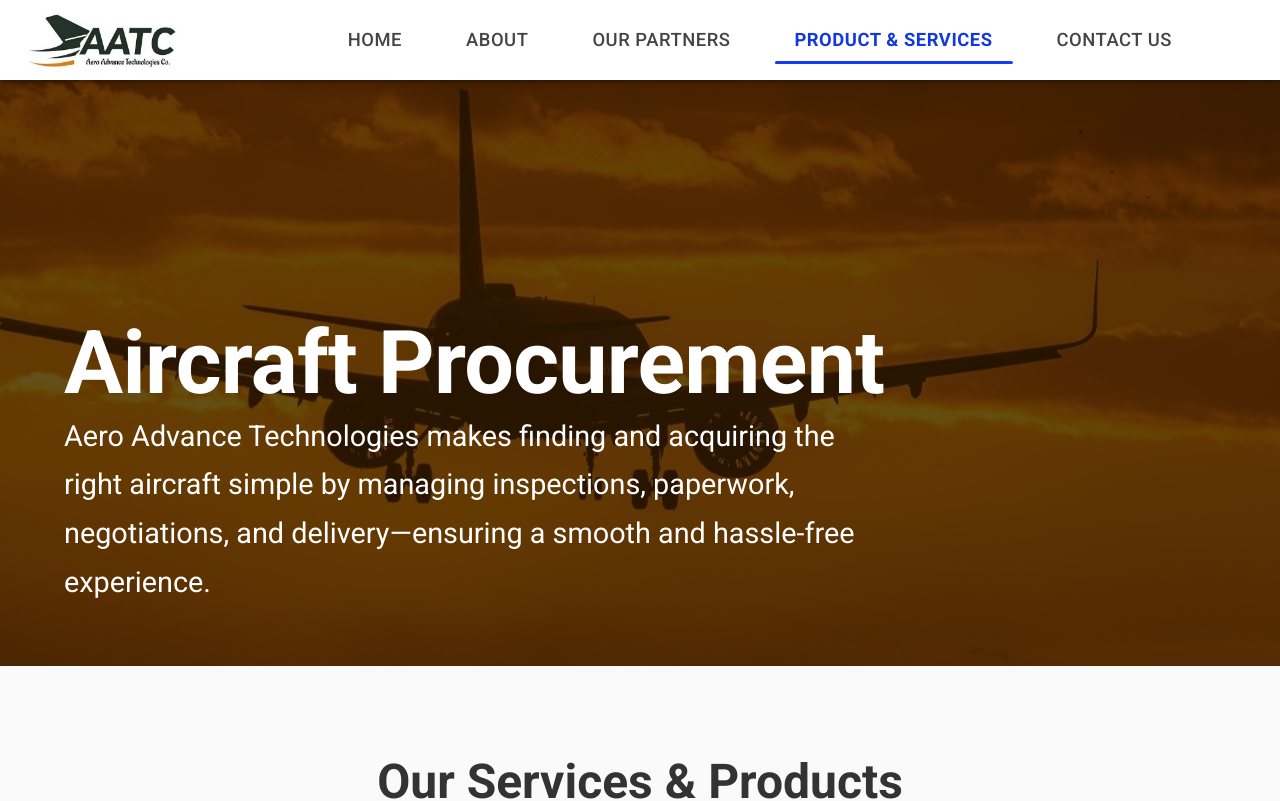
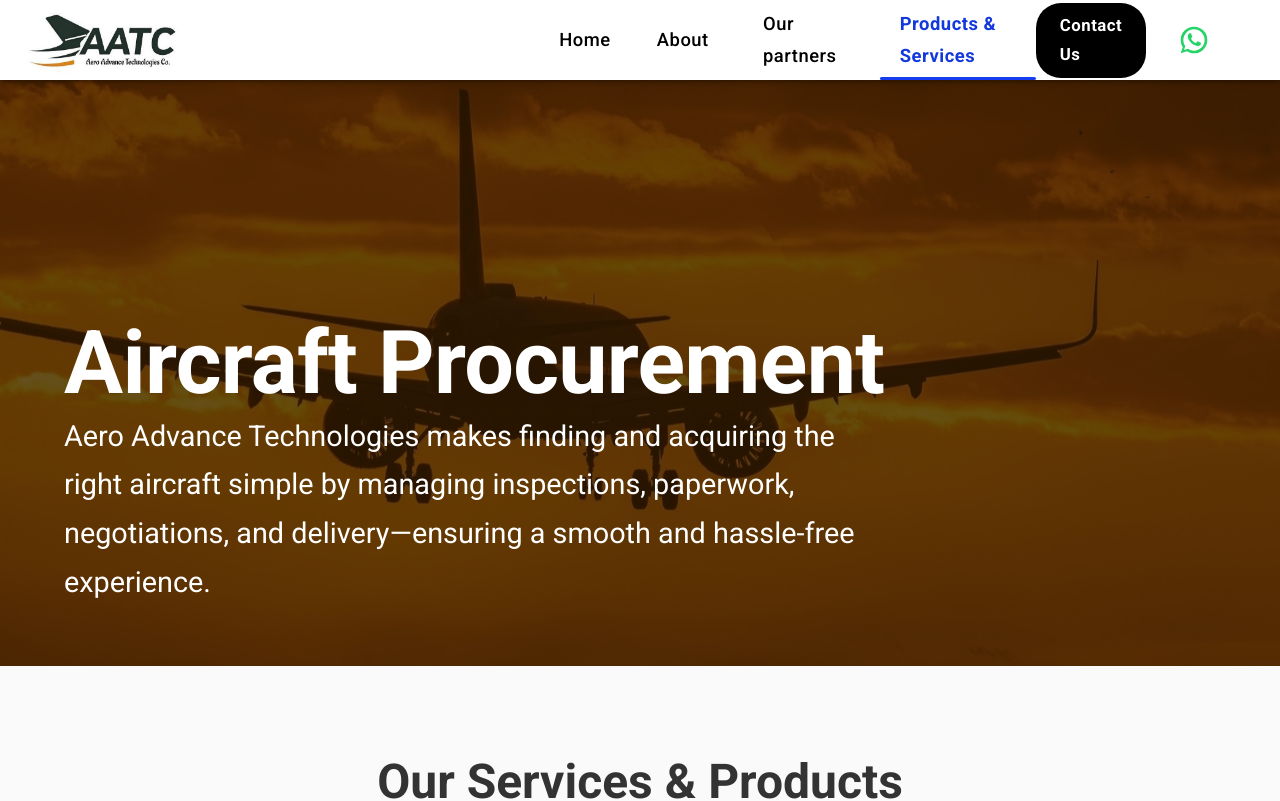
Before and after one commit to AbdulVaqeel/Aero-Advance-Technologies-Project, a React (Vite) app: page /services in a window 1280 px wide. Shown: the top 801 px of the page. Built offline with nearby package versions, Linux system fonts and the light colour scheme; some icons are missing.

Commit message:
Changed the nav menu, logo link, fixed the refresh 404 error issue

```diff
--- a/src/components/home/HeroSections.tsx
+++ b/src/components/home/HeroSections.tsx
@@ -78,7 +78,7 @@ const HeroSection: React.FC<HeroSectionProps> = ({ navigate }) => {
         <Button
           variant="contained"
           size="large"
-          onClick={() => navigate('/contact us')}
+          onClick={() => navigate('/contact')}
           sx={{
             bgcolor: 'white',
             color: '#0066cc',
--- a/src/components/navbar/Navbar.tsx
+++ b/src/components/navbar/Navbar.tsx
@@ -1,4 +1,5 @@
 import React, { useState } from 'react';
+import WhatsAppIcon from '@mui/icons-material/WhatsApp';
 import {
   AppBar,
   Toolbar,
@@ -22,16 +23,20 @@ const Navbar: React.FC = () => {
   const [mobileOpen, setMobileOpen] = useState(false);
 
   const pages = [
-    { name: 'HOME', path: '/' },
-    { name: 'ABOUT', path: '/about' },
-    { name: 'OUR PARTNERS', path: '/partners' },
-    { name: 'PRODUCT & SERVICES', path: '/services' },
-    { name: 'CONTACT US', path: '/contact' },
+    { name: 'Home', path: '/' },
+    { name: 'About', path: '/about' },
+    { name: 'Our partners', path: '/partners' },
+    { name: 'Products & Services', path: '/services' },
+    { name: 'Contact Us', path: '/contact' },
   ];
 
   const handleDrawerToggle = () => {
     setMobileOpen(!mobileOpen);
   };
+
+  // Split pages for mobile drawer
+  const mainPages = pages.filter((page) => page.name !== 'Contact Us');
+  const contactPage = pages.find((page) => page.name === 'Contact Us');
 
   const drawer = (
     <Box sx={{ width: 280, pt: 2 }} role="presentation">
@@ -41,26 +46,74 @@ const Navbar: React.FC = () => {
         </IconButton>
       </Box>
 
+      {/* Main menu */}
       <List>
-        {pages.map((page) => (
+        {mainPages.map((page) => (
           <ListItem key={page.path} disablePadding>
             <ListItemButton
               component={Link}
               to={page.path}
               onClick={handleDrawerToggle}
               sx={{
-                color: currentPath === page.path ? '#1338ddff' : '#444',
+                color: currentPath === page.path ? '#1338ddff' : '#000',
                 fontWeight: currentPath === page.path ? 700 : 500,
                 py: 1.8,
                 px: 3,
                 '&:hover': { bgcolor: 'action.hover' },
               }}
             >
-              <ListItemText primary={page.name} primaryTypographyProps={{ fontSize: '1.1rem' }} />
+              <ListItemText
+                primary={page.name}
+                primaryTypographyProps={{ fontSize: '1.1rem' }}
+              />
             </ListItemButton>
           </ListItem>
         ))}
       </List>
+
+      {/* ✅ Mobile bottom actions */}
+      <Box sx={{ px: 3, mt: 2, display: 'flex', flexDirection: 'column', gap: 2 }}>
+
+        {/* Contact Us small button */}
+        {contactPage && (
+          <Button
+            component={Link}
+            to={contactPage.path}
+            onClick={handleDrawerToggle}
+            sx={{
+              backgroundColor: '#000',
+              color: '#fff',
+              fontWeight: 600,
+              textTransform: 'none',
+              borderRadius: '25px',
+              fontSize: '0.85rem',
+              py: 0.6,
+              '&:hover': {
+                backgroundColor: '#1338ddff',
+              },
+            }}
+          >
+            Contact Us
+          </Button>
+        )}
+
+        {/* WhatsApp */}
+        <Button
+          component="a"
+          href="https://wa.me/966546008481"
+          target="_blank"
+          rel="noopener noreferrer"
+          startIcon={<WhatsAppIcon />}
+          sx={{
+            color: '#25D366',
+            textTransform: 'none',
+            justifyContent: 'flex-start',
+            fontWeight: 500,
+          }}
+        >
+          WhatsApp
+        </Button>
+      </Box>
     </Box>
   );
 
@@ -68,8 +121,18 @@ const Navbar: React.FC = () => {
     <>
       <AppBar position="fixed" sx={{ bgcolor: 'white', boxShadow: 3 }}>
         <Toolbar sx={{ minHeight: { xs: 90, md: 80 }, py: 0 }}>
+
           {/* Logo */}
-          <Box sx={{ display: 'flex', alignItems: 'center', mr: 4 }}>
+          <Box sx={{ display: 'flex', alignItems: 'center', mr: { xs: 2, md: 40 }  }}>
+            <Box
+              component={Link}
+              to="/"
+              sx={{
+                display: 'flex',
+                alignItems: 'center',
+                textDecoration: 'none',
+              }}
+            >
               <Box
                 component="img"
                 src="aatc_logo.jpeg"
@@ -79,21 +142,31 @@ const Navbar: React.FC = () => {
                   height: 'auto',
                   mr: 1.5,
                   objectFit: 'contain',
+                  cursor: 'pointer',
                 }}
               />
             </Box>
+          </Box>
 
-          {/* Desktop Navigation - centered right */}
-          <Box sx={{ flexGrow: 1, display: { xs: 'none', md: 'flex' }, justifyContent: 'right' }}>
-            <Box sx={{ display: 'flex', gap: 3 }}>
-              {pages.map((page) => (
+          {/* Desktop Navigation */}
+          <Box
+            sx={{
+              flexGrow: 1,
+              display: { xs: 'none', md: 'flex' },
+              alignItems: 'center',
+            }}
+          >
+            <Box sx={{ display: 'flex', gap: 3, ml: 4 }}>
+              {pages
+                .filter((page) => page.name !== 'Contact Us')
+                .map((page) => (
                   <Button
                     key={page.path}
                     component={Link}
                     to={page.path}
                     sx={{
                       position: 'relative',
-                    color: currentPath === page.path ? '#1338ddff' : '#444',
+                      color: currentPath === page.path ? '#1338ddff' : '#000',
                       fontWeight: currentPath === page.path ? 700 : 500,
                       fontSize: '1.15rem',
                       textTransform: 'none',
@@ -123,15 +196,62 @@ const Navbar: React.FC = () => {
                   </Button>
                 ))}
             </Box>
+
+            <Box sx={{ flexGrow: 1 }} />
+
+            {/* Contact Us Desktop */}
+            {pages
+              .filter((page) => page.name === 'Contact Us')
+              .map((page) => (
+                <Button
+                  key={page.path}
+                  component={Link}
+                  to={page.path}
+                  sx={{
+                    backgroundColor: '#000',
+                    color: '#fff',
+                    fontWeight: 600,
+                    textTransform: 'none',
+                    px: 3,
+                    py: 1,
+                    borderRadius: '25px',
+                    fontSize: '1.05rem',
+                    mr: 2,
+                    transition: 'all 0.3s ease',
+                    '&:hover': {
+                      backgroundColor: '#1338ddff',
+                      color: '#fff',
+                    },
+                  }}
+                >
+                  {page.name}
+                </Button>
+              ))}
+
+            <IconButton
+              component="a"
+              href="https://wa.me/966546008481"
+              target="_blank"
+              rel="noopener noreferrer"
+              sx={{
+                color: '#25D366',
+                ml: 1,
+                '&:hover': {
+                  color: '#1ebe5d',
+                  transform: 'scale(1.1)',
+                },
+                transition: 'all 0.2s ease',
+              }}
+            >
+              <WhatsAppIcon sx={{ fontSize: '2rem' }} />
+            </IconButton>
           </Box>
 
-          {/* Mobile Hamburger - right side */}
-          <Box sx={{ display: { xs: 'block', md: 'none' }, ml: 'auto' }}>
+          {/* ✅ Mobile Hamburger (fixed visibility) */}
+          <Box sx={{ display: { xs: 'flex', md: 'none' }, ml: 'auto' }}>
             <IconButton
               size="large"
               edge="end"
-              color="inherit"
-              aria-label="menu"
               onClick={handleDrawerToggle}
               sx={{ color: '#444' }}
             >
@@ -139,7 +259,6 @@ const Navbar: React.FC = () => {
             </IconButton>
           </Box>
 
-          {/* Optional spacer - can be removed if not needed */}
           <Box sx={{ width: { md: 64 }, display: { xs: 'none', md: 'block' } }} />
         </Toolbar>
       </AppBar>
@@ -150,7 +269,7 @@ const Navbar: React.FC = () => {
         anchor="right"
         open={mobileOpen}
         onClose={handleDrawerToggle}
-        ModalProps={{ keepMounted: true }} // better open performance on mobile
+        ModalProps={{ keepMounted: true }}
       >
         {drawer}
       </Drawer>
--- a/src/components/services/CallToAction.tsx
+++ b/src/components/services/CallToAction.tsx
@@ -54,7 +54,7 @@ const CallToAction: React.FC<CallToActionProps> = ({ navigate }) => {
                 transform: 'scale(1.05)',
               },
             }}
-            onClick={() => navigate('/contact us')}
+            onClick={() => navigate('/contact')}
           >
             Get In Touch
             <Box
```
Also changed, not shown: vercel.json (added). Lines whose indentation alone changed are shown as unchanged.
